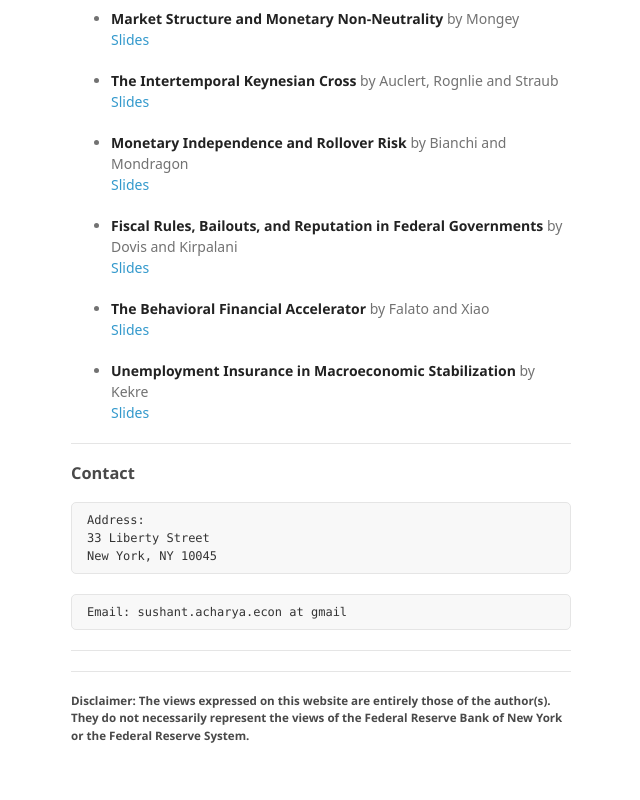
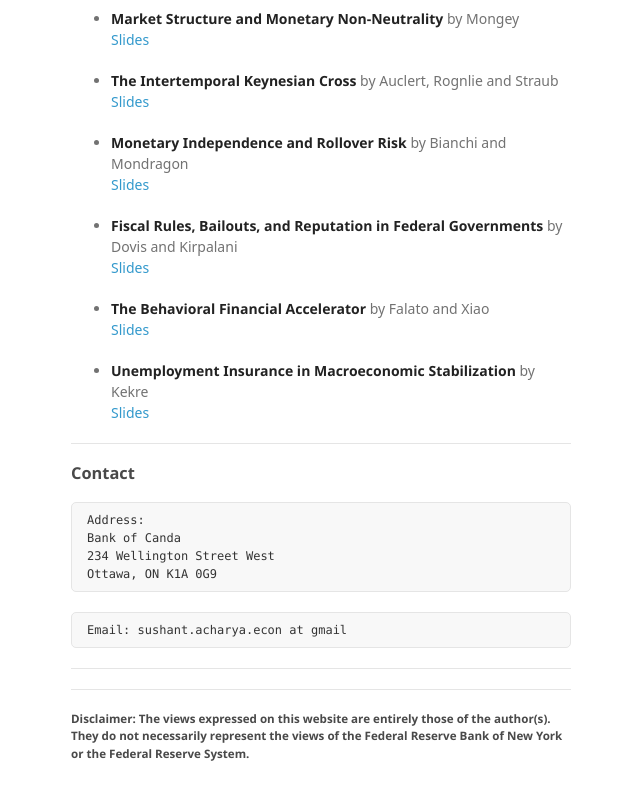
Before and after one commit to sushantacharya/sushantacharya.github.io, a plain HTML site: page index.html in a window 1280 px wide. Shown: the part 1922-2722 px from the top of the page, without its empty margins (499-1139 px from the left). Drawn offline with Linux system fonts and the light colour scheme; a web font is replaced by a local one.

Commit message:
Update index.html

```diff
--- a/index.html
+++ b/index.html
@@ -157,8 +157,9 @@ Older version available as <a href="https://www.newyorkfed.org/medialibrary/medi
 <h1></h1>
 
 <div class="highlight highlight-source-diff"><pre>Address:
-33 Liberty Street
-New York, NY 10045
+Bank of Canda
+234 Wellington Street West
+Ottawa, ON K1A 0G9
 </pre><pre>Email: sushant.acharya.econ at gmail
 </pre></div>
 
```
